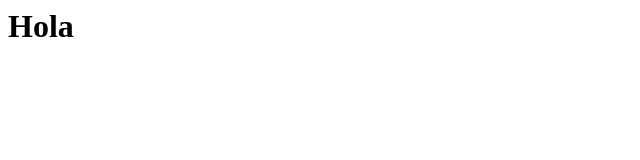
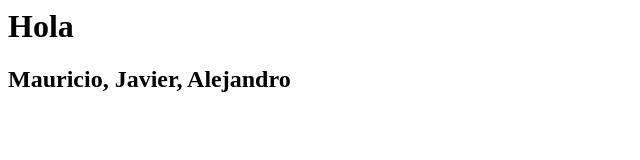
Before and after one commit to Rincon009/Proyecto-sistemas-Devops-T2, a plain HTML site: page index.html in a window 1280 px wide. Shown: the whole page, without its empty margins (0-640 px from the left). Drawn offline with Linux system fonts and the light colour scheme.

Commit message:
Update index.html

```diff
--- a/index.html
+++ b/index.html
@@ -1,5 +1,6 @@
 <html>
 
 <h1>Hola</h1>
+<h2>Mauricio, Javier, Alejandro</h2>
 
 </html>
```
